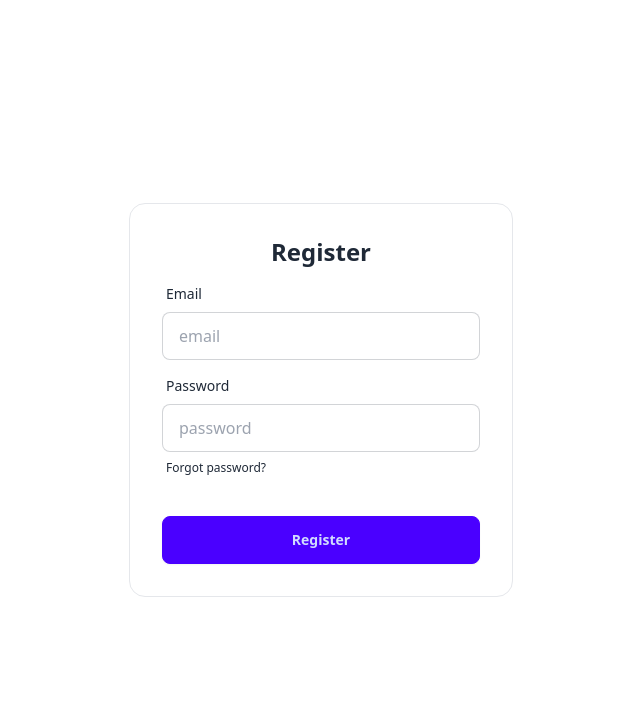
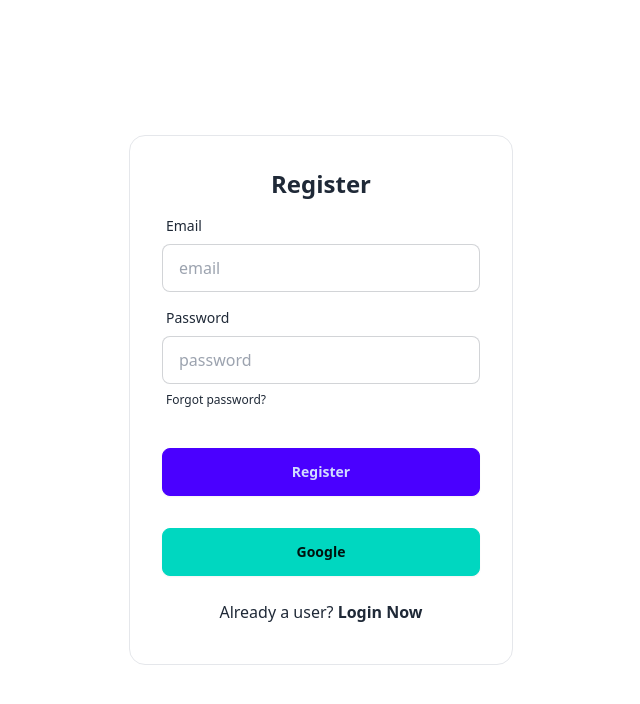
Before and after one commit to MASHRAFI47/find-peek-client, a React (Vite) app: page /register in a window 1280 px wide. Shown: the top 704 px of the page, without its empty margins (319-959 px from the left). Built offline with nearby package versions, Linux system fonts and the light colour scheme; no server answers.

Commit message:
login and register routes added on page

```diff
--- a/src/pages/Login/Login.jsx
+++ b/src/pages/Login/Login.jsx
@@ -1,7 +1,7 @@
 import { useContext } from "react";
 import { useForm } from "react-hook-form";
 import { AuthContext } from "../../providers/AuthProvider";
-import { useNavigate } from "react-router-dom";
+import { Link, useNavigate } from "react-router-dom";
 
 const Login = () => {
     const { signInUser, googleSignIn } = useContext(AuthContext);
@@ -55,6 +55,8 @@ const Login = () => {
                 <div className="form-control">
                     <button className="btn btn-accent mx-8 mb-6" onClick={handleGoogleSignIn}>Google</button>
                 </div>
+
+                <p className="text-center mb-10">New user? <Link to={'/register'} className="font-bold hover:text-red-600">Register Now</Link></p>
             </div>
         </div>
     )
--- a/src/pages/Register/Register.jsx
+++ b/src/pages/Register/Register.jsx
@@ -1,9 +1,11 @@
 import { useContext } from "react";
 import { useForm } from "react-hook-form";
 import { AuthContext } from "../../providers/AuthProvider";
+import { Link, useNavigate } from "react-router-dom";
 
 const Register = () => {
-    const { createUser } = useContext(AuthContext)
+    const { createUser, googleSignIn } = useContext(AuthContext);
+    const navigate = useNavigate();
     const { register, handleSubmit, formState: { errors } } = useForm();
     const onSubmit = data => {
         console.log(data)
@@ -11,6 +13,15 @@ const Register = () => {
         createUser(email, password)
             .then(res => res.user);
     }
+
+    const handleGoogleSignIn = () => {
+        googleSignIn()
+            .then(res => {
+                navigate("/");
+                console.log(res.user);
+            })
+    }
+
     return (
         <div className="min-h-screen flex flex-col items-center justify-center">
             <div className="card bg-base-100 w-full max-w-sm shrink-0 border mx-auto">
@@ -37,6 +48,12 @@ const Register = () => {
                         <button className="btn btn-primary">Register</button>
                     </div>
                 </form>
+
+                <div className="form-control">
+                    <button className="btn btn-accent mx-8 mb-6" onClick={handleGoogleSignIn}>Google</button>
+                </div>
+
+                <p className="text-center mb-10">Already a user? <Link to={'/login'} className="font-bold hover:text-red-600">Login Now</Link></p>
             </div>
         </div>
     )
```
